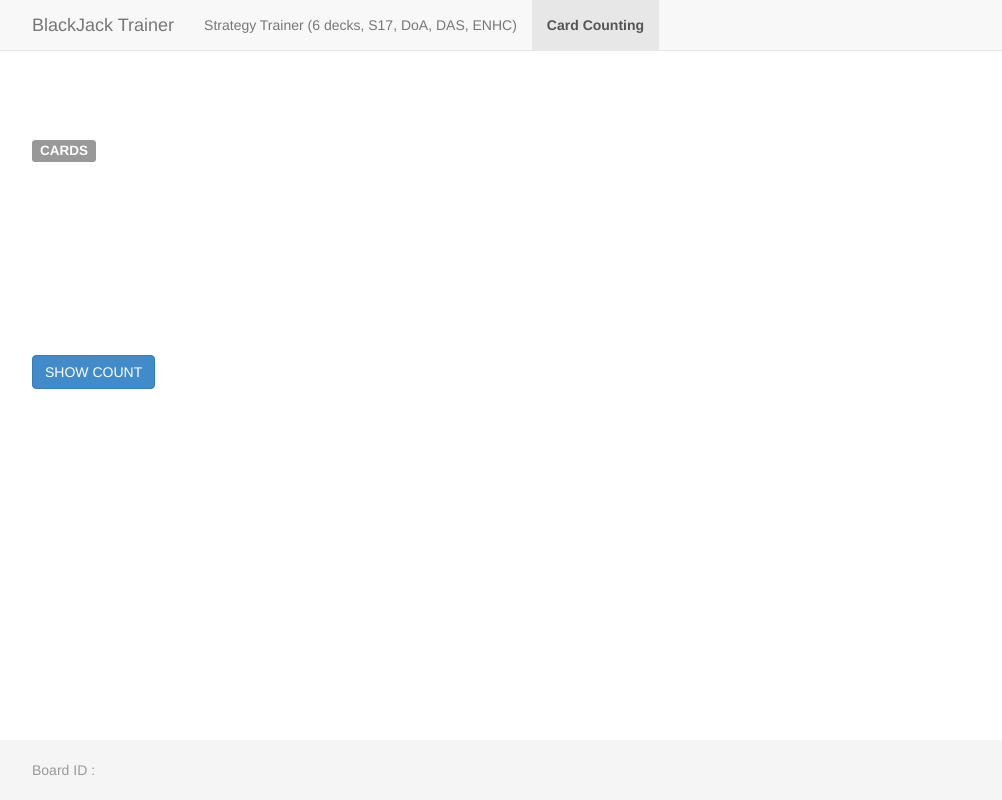
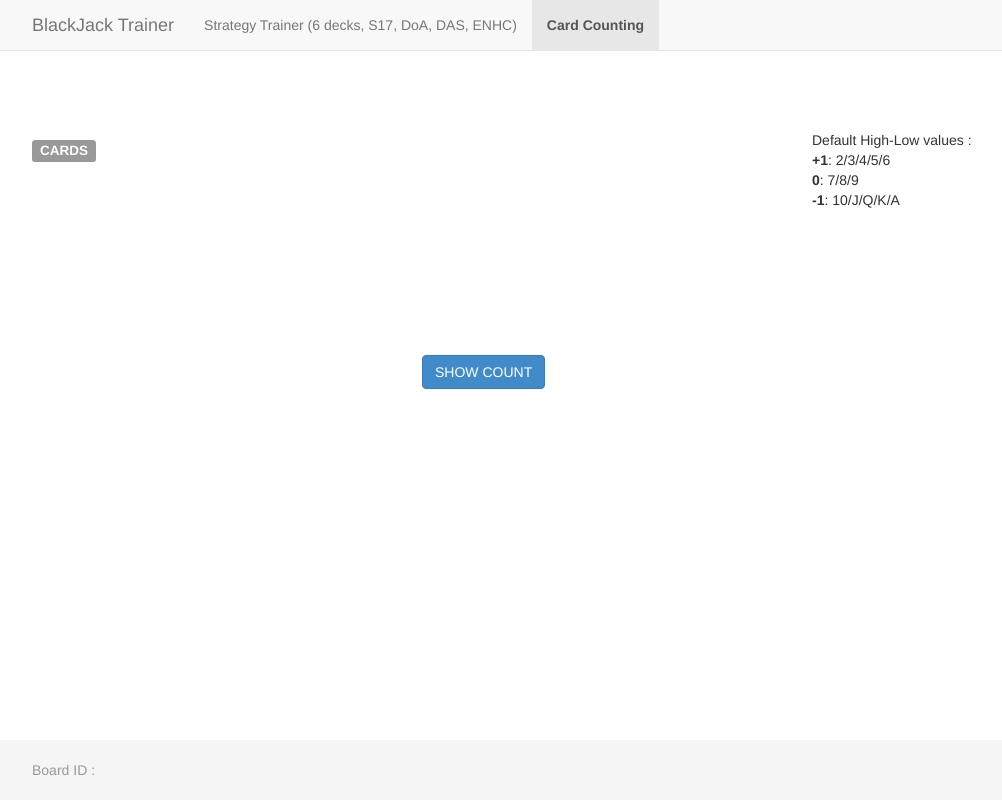
Before and after one commit to fculpo/BlackJackStrategyTrainerGUI, a website: page public/count.html in a window 1280 px wide. Shown: the whole page, without its empty margins (38-1040 px from the left). Drawn offline with nearby package versions, Linux system fonts and the light colour scheme; no server answers.

Commit message:
added rules for counting

```diff
--- a/public/count.html
+++ b/public/count.html
@@ -43,17 +43,16 @@
             <div id="cards" class="cardstack"></div>
           </div>
           <div class="col-md-4">
-            <div id="player-count"></div>
+            Default High-Low values :<br /><b>+1</b>: 2/3/4/5/6<br /><b>0</b>: 7/8/9<br /><b>-1</b>: 10/J/Q/K/A
           </div>
         </div>
 
         <div class="row">
-          <div class="col-md-4"><button id="show-btn" type="button" class="btn btn-primary">SHOW COUNT</button></div>
-          <div class="col-md-4"><h1 id="runningCount" visible="false"></h1></div>
-        </div>
-
-        <div class="row">
-
+          <div class="col-md-4"></div>
+          <div class="col-md-4">
+            <div><h1 id="runningCount" visible="false"></h1></div>
+            <button id="show-btn" type="button" class="btn btn-primary">SHOW COUNT</button>
+          </div>
         </div>
 
       </div>
--- a/public/js/countClient.js
+++ b/public/js/countClient.js
@@ -61,6 +61,7 @@ bjt.socket.on('answer', function (data) {
 
 $('#show-btn').click(function () {
   $('#runningCount').toggle('show');
+  $('#show-btn').html($('#show-btn').html() == 'SHOW COUNT' ? 'HIDE COUNT' : 'SHOW COUNT');
 });
 
 bjt.socket.emit('joinTable', { pos: 1, mode: "count" });
```
